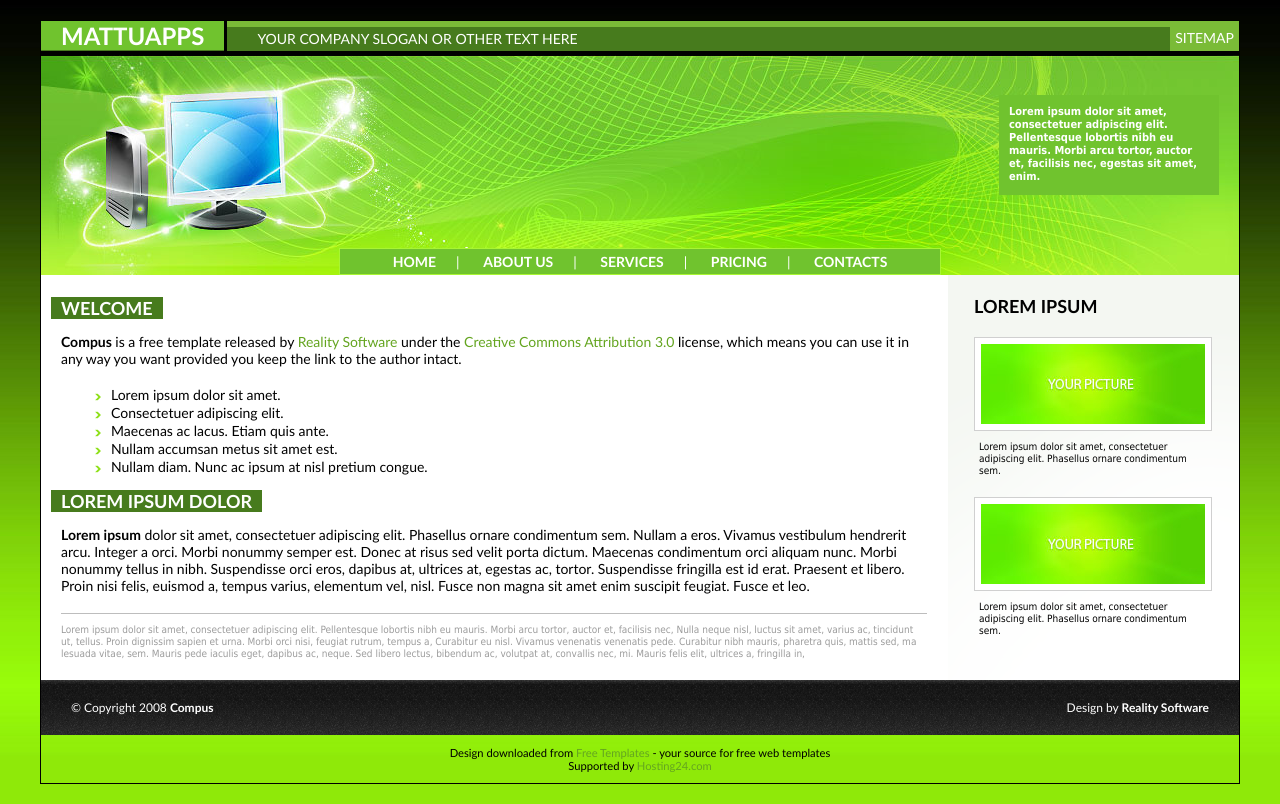
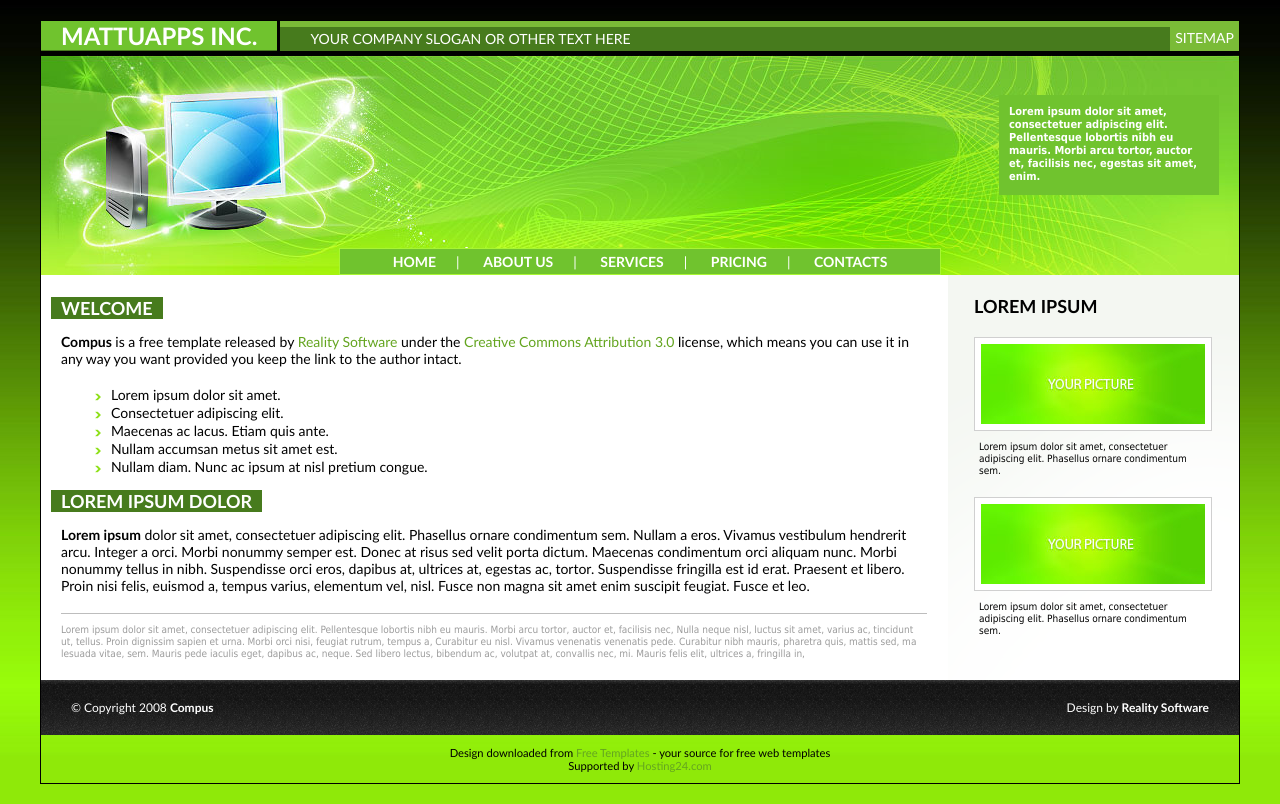
Before and after one commit to axvargas/img_python, a plain HTML site: page paginas/index.html in a window 1280 px wide. Drawn offline with Linux system fonts and the light colour scheme.

Commit message:
Third commit of the img

```diff
--- a/paginas/index.html
+++ b/paginas/index.html
@@ -10,7 +10,7 @@
 <body>
 <!-- header -->
 <div id="top">
-<div id="name"><a href="#">MattuApps</a></div>
+<div id="name"><a href="#">MattuApps Inc.</a></div>
 <div id="split"></div>
 <div style="border-top: 6px solid rgb(122, 187, 55); background-color: blue;">
 <div id="slogan"> Your company slogan or other text here</div>
```
